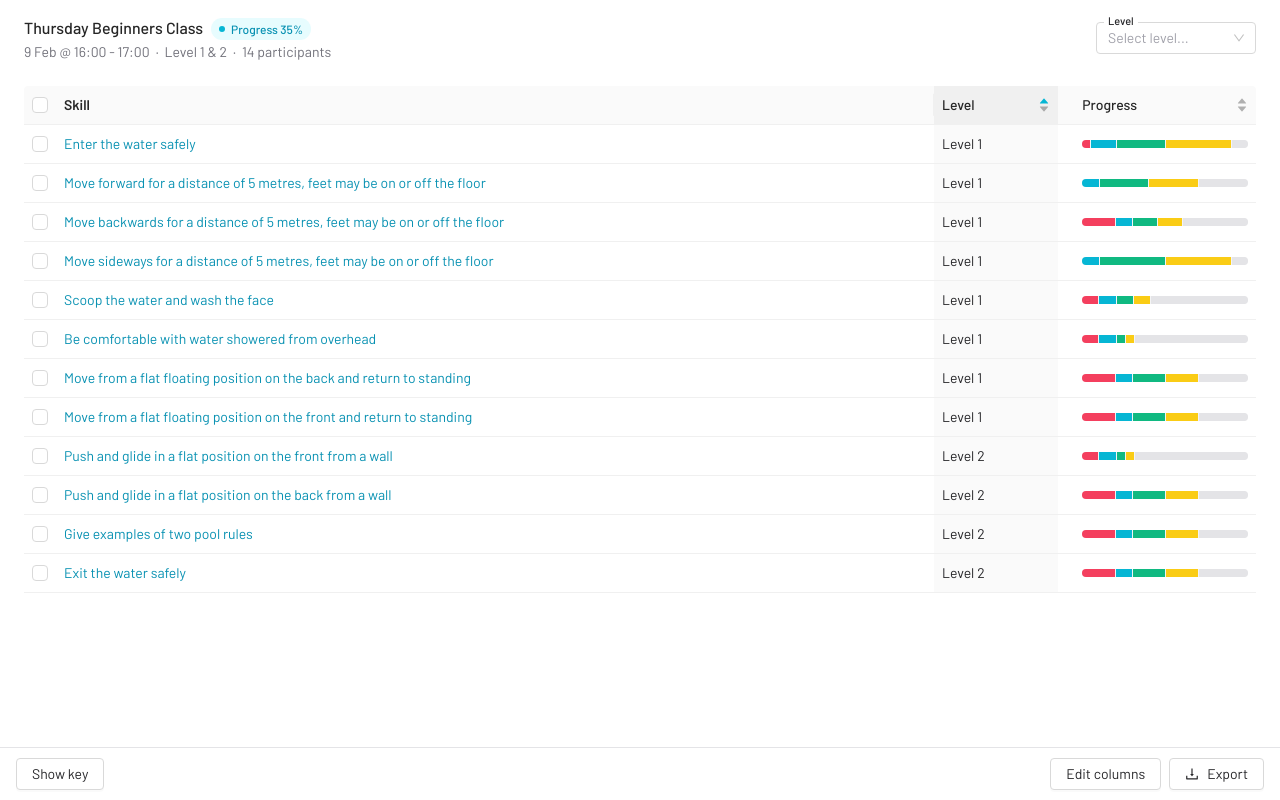
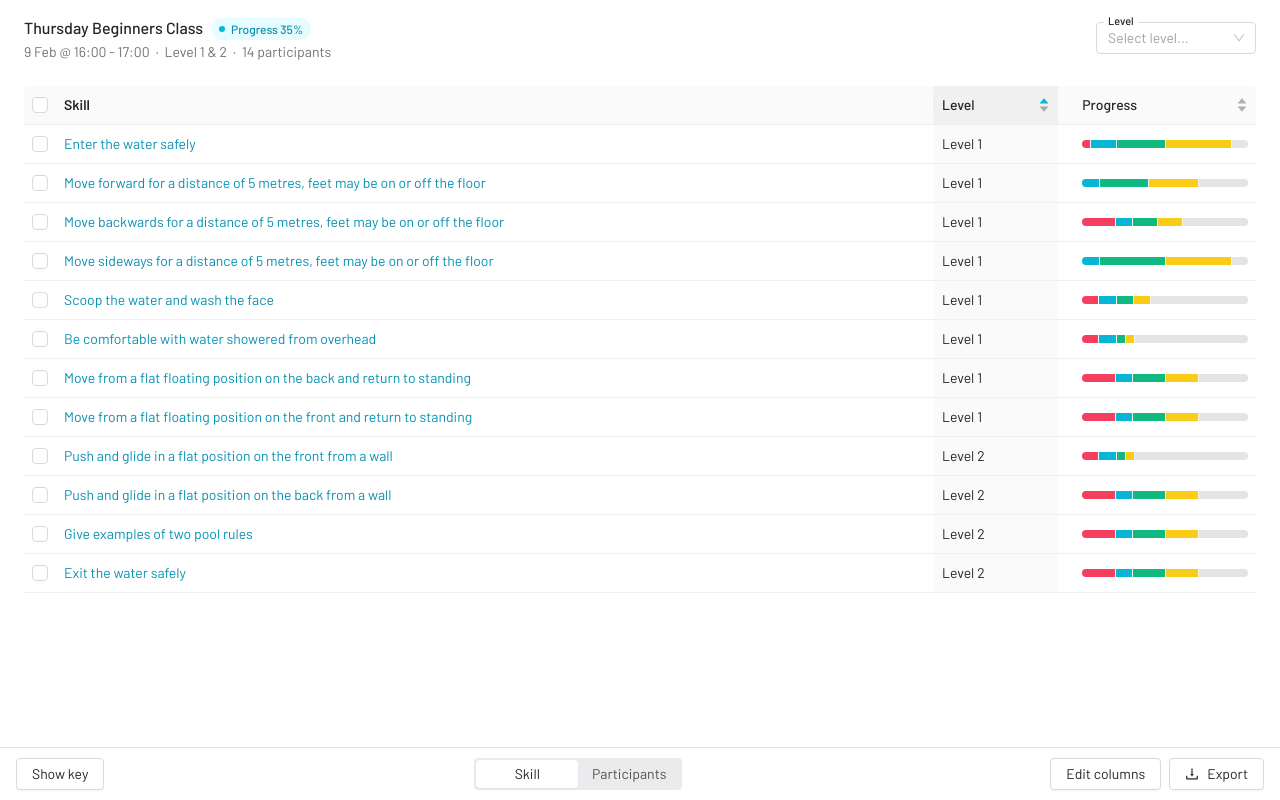
Before and after one commit to 2ne/LoveAdmin, a React (Vite) app: page /DevProgramme in a window 1280 px wide. Built offline with nearby package versions, Linux system fonts and the light colour scheme.

Commit message:
Update dev-programme.tsx

```diff
--- a/src/loveadmin/dev-programme/dev-programme.tsx
+++ b/src/loveadmin/dev-programme/dev-programme.tsx
@@ -19,6 +19,7 @@ import {
   Select,
   Tooltip,
   notification,
+  Segmented,
 } from "antd";
 import type { TableColumnsType } from "antd";
 import type { TableRowSelection } from "antd/es/table/interface";
@@ -546,7 +547,14 @@ const DevProgrammeModal: React.FC = () => {
             <Button onClick={() => setShowKey(true)}>Show key</Button>
           )}
         </div>
-        <div className="flex items-center gap-2 ml-auto">
+        <div className="mx-auto">
+          <Segmented
+            block
+            options={["Skill", "Participants"]}
+            className="bg-neutral-200/75 w-52"
+          />
+        </div>
+        <div className="flex items-center gap-2">
           <Button>Edit columns</Button>
           <Button icon={<DownloadOutlined />}>Export</Button>
         </div>
```
